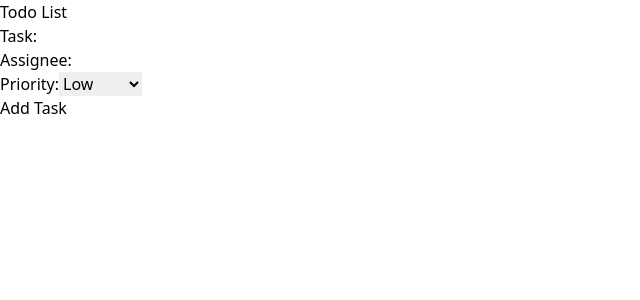
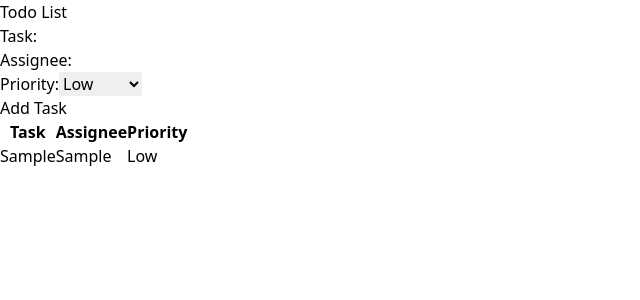
Before and after one commit to shlomiNugarker/Todo-List-React-Application, a React (Vite) app: page / in a window 1280 px wide. Both pictures are taken after typing "Sample", "Sample" into the empty fields and a click on the button "Add Task". Shown: the top 300 px of the page, without its empty margins (0-640 px from the left). Built offline with nearby package versions, Linux system fonts and the light colour scheme.

Commit message:
install tanstack/react-table, add a table

```diff
--- a/package.json
+++ b/package.json
@@ -10,6 +10,7 @@
     "preview": "vite preview"
   },
   "dependencies": {
+    "@tanstack/react-table": "^8.20.5",
     "react": "^18.3.1",
     "react-dom": "^18.3.1"
   },
--- a/src/App.tsx
+++ b/src/App.tsx
@@ -1,6 +1,7 @@
 import { useState } from "react";
 import TodoForm from "./cmps/TodoForm ";
 import { Task } from "./interfaces/Task";
+import TodoListTable from "./cmps/TodoListTable";
 
 function App() {
   const [tasks, setTasks] = useState<Task[]>([]);
@@ -13,6 +14,7 @@ function App() {
       <div>
         <h1>Todo List</h1>
         <TodoForm onAddTask={addTask} />
+        <TodoListTable tasks={tasks} />
       </div>
     </>
   );
--- /dev/null
+++ b/src/cmps/TodoListTable.tsx
@@ -0,0 +1,66 @@
+import {
+  useReactTable,
+  getCoreRowModel,
+  ColumnDef,
+  flexRender,
+} from "@tanstack/react-table";
+import { Task } from "../interfaces/Task";
+
+const columns: ColumnDef<Task>[] = [
+  {
+    accessorKey: "task",
+    header: "Task",
+  },
+  {
+    accessorKey: "assignee",
+    header: "Assignee",
+  },
+  {
+    accessorKey: "priority",
+    header: "Priority",
+  },
+];
+
+interface Props {
+  tasks: Task[];
+}
+
+const TodoListTable = ({ tasks }: Props) => {
+  const table = useReactTable({
+    data: tasks,
+    columns,
+    getCoreRowModel: getCoreRowModel(),
+  });
+
+  return (
+    <table>
+      <thead>
+        {table.getHeaderGroups().map((headerGroup) => (
+          <tr key={headerGroup.id}>
+            {headerGroup.headers.map((header) => (
+              <th key={header.id}>
+                {flexRender(
+                  header.column.columnDef.header,
+                  header.getContext()
+                )}
+              </th>
+            ))}
+          </tr>
+        ))}
+      </thead>
+      <tbody>
+        {table.getRowModel().rows.map((row) => (
+          <tr key={row.id}>
+            {row.getVisibleCells().map((cell) => (
+              <td key={cell.id}>
+                {flexRender(cell.column.columnDef.cell, cell.getContext())}
+              </td>
+            ))}
+          </tr>
+        ))}
+      </tbody>
+    </table>
+  );
+};
+
+export default TodoListTable;
```
Also changed, not shown: 1 other file (tests, documents, lock files or other folders).
